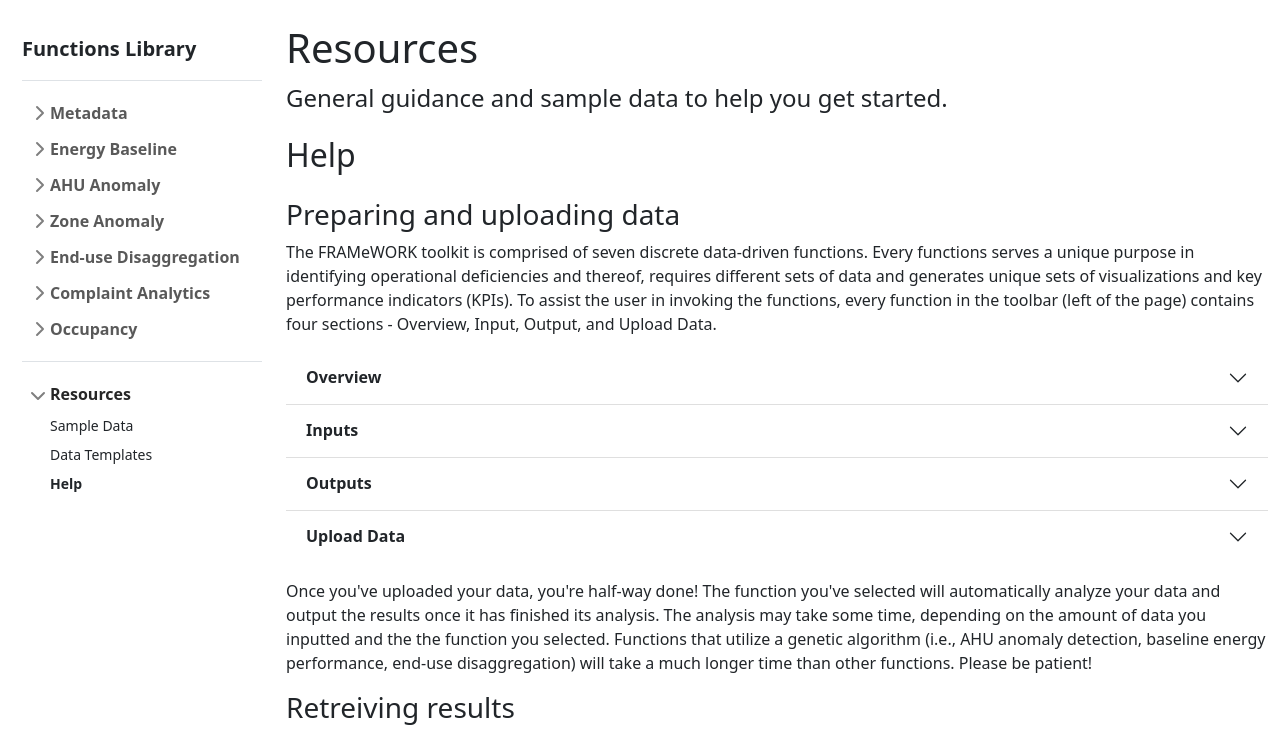
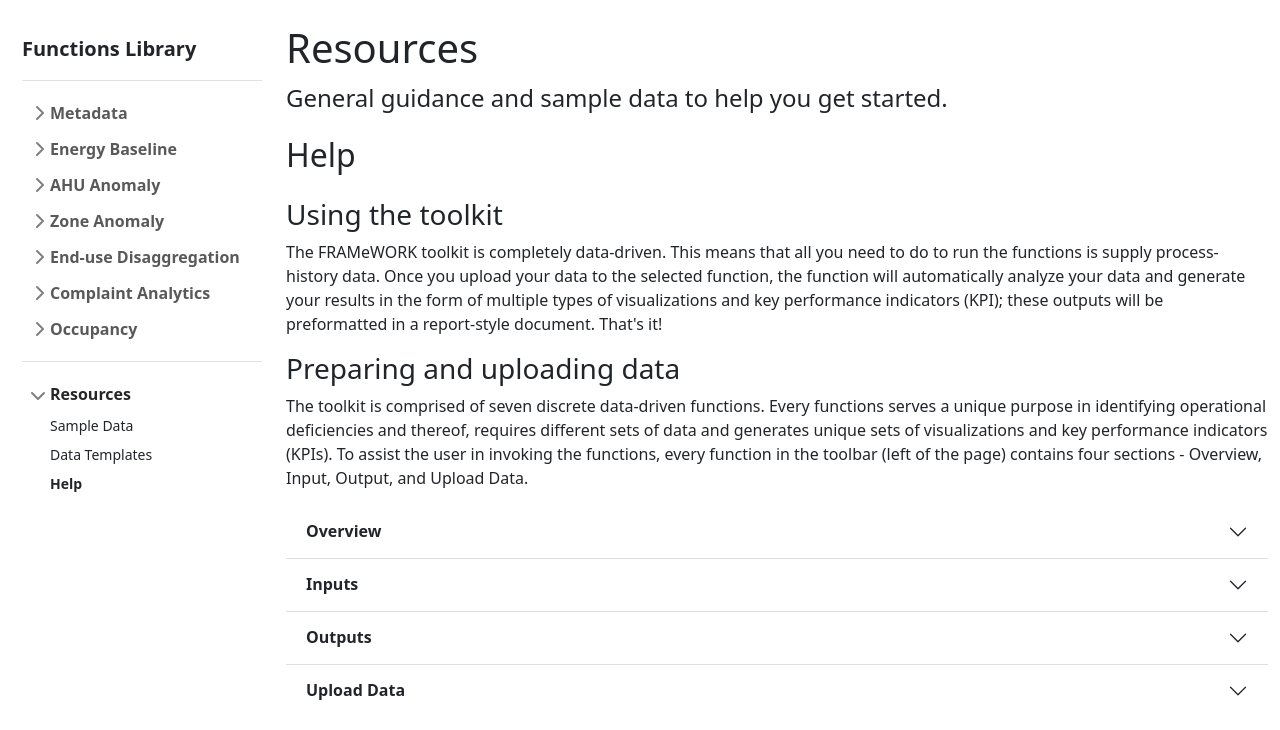
Before and after one commit to Carleton-DBOM-Research-Group/Building_energy_management_toolkit, a Flask app: page /functions/help in a window 1280 px wide. Shown: the part 74-804 px from the top of the page. Run offline with Flask 2, Linux system fonts and the light colour scheme.

Commit message:
Additions to help page

```diff
--- a/templates/functions_help.html
+++ b/templates/functions_help.html
@@ -184,9 +184,14 @@
     </p>
     <p class="h2 pb-3">Help</p>
     <div class="d-md-flex flex-md-row align-items-center justify-content-start">
-      <p class="h3 fw-normal">Preparing and uploading data</p>
+      <p class="h3 fw-normal">Using the toolkit</p>
     </div>
-    <p class="fs-6">The FRAMeWORK toolkit is comprised of seven discrete data-driven functions. Every functions serves a unique purpose in identifying operational deficiencies and thereof, requires different sets of data and generates unique sets of visualizations and
+    <p class="fs-6">The FRAMeWORK toolkit is completely data-driven. This means that all you need to do to run the functions is supply process-history data. Once you upload your data to the selected function, the function will automatically analyze your data and
+      generate your results in the form of multiple types of visualizations and key performance indicators (KPI); these outputs will be preformatted in a report-style document. That's it!
+    </p>
+
+    <p class="h3 fw-normal">Preparing and uploading data</p>
+    <p class="fs-6">The toolkit is comprised of seven discrete data-driven functions. Every functions serves a unique purpose in identifying operational deficiencies and thereof, requires different sets of data and generates unique sets of visualizations and
       key performance indicators (KPIs). To assist the user in invoking the functions, every function in the toolbar (left of the page) contains four sections - Overview, Input, Output, and Upload Data.
     </p>
 
@@ -293,7 +298,7 @@
         <div id="flush-collapseError" class="accordion-collapse collapse" aria-labelledby="flush-headingError" data-bs-parent="#accordionFlushPrompts">
           <div class="accordion-body">Oops! An issue in the analysis prevented the function from completing its analysis. This is most commonly caused by incompatible or incorrectly formatted data. Ensure that your data
             do not contain non-numeric values (i.e., %,#,@,-,*, etc.) and that the data are formatted as prescribed in each function's respective Inputs page. Also, please be aware of any restrictions to the input data (i.e,
-            temporal resolution, zero-values); these are stated in each function's Inputs section.
+            temporal resolution, zero-values); these are stated in each function's Inputs section. For functions which input multiple data types (excluding CMMS data), ensure the timestamps are consistent throughout each data.
           </div>
         </div>
       </div>
```
